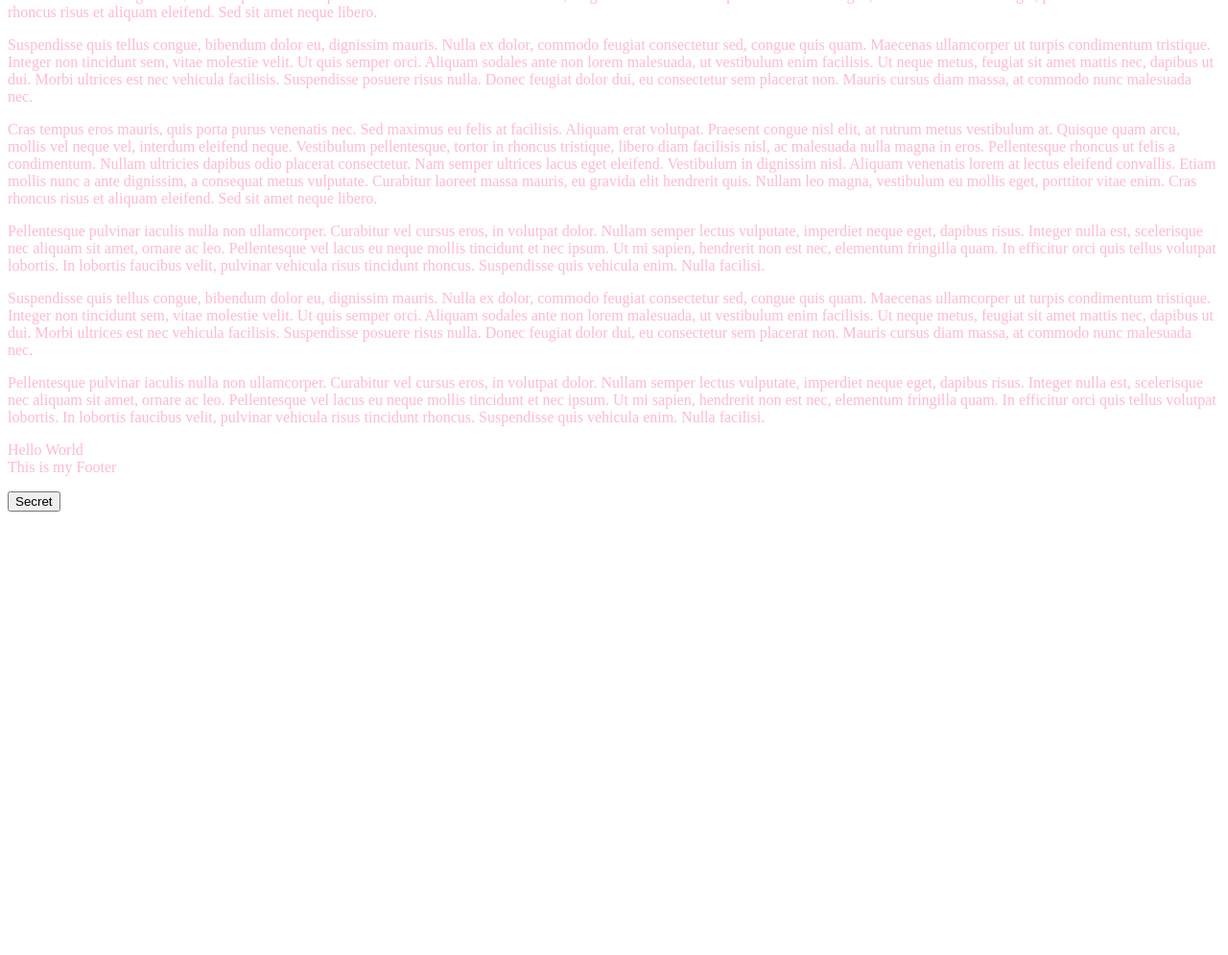
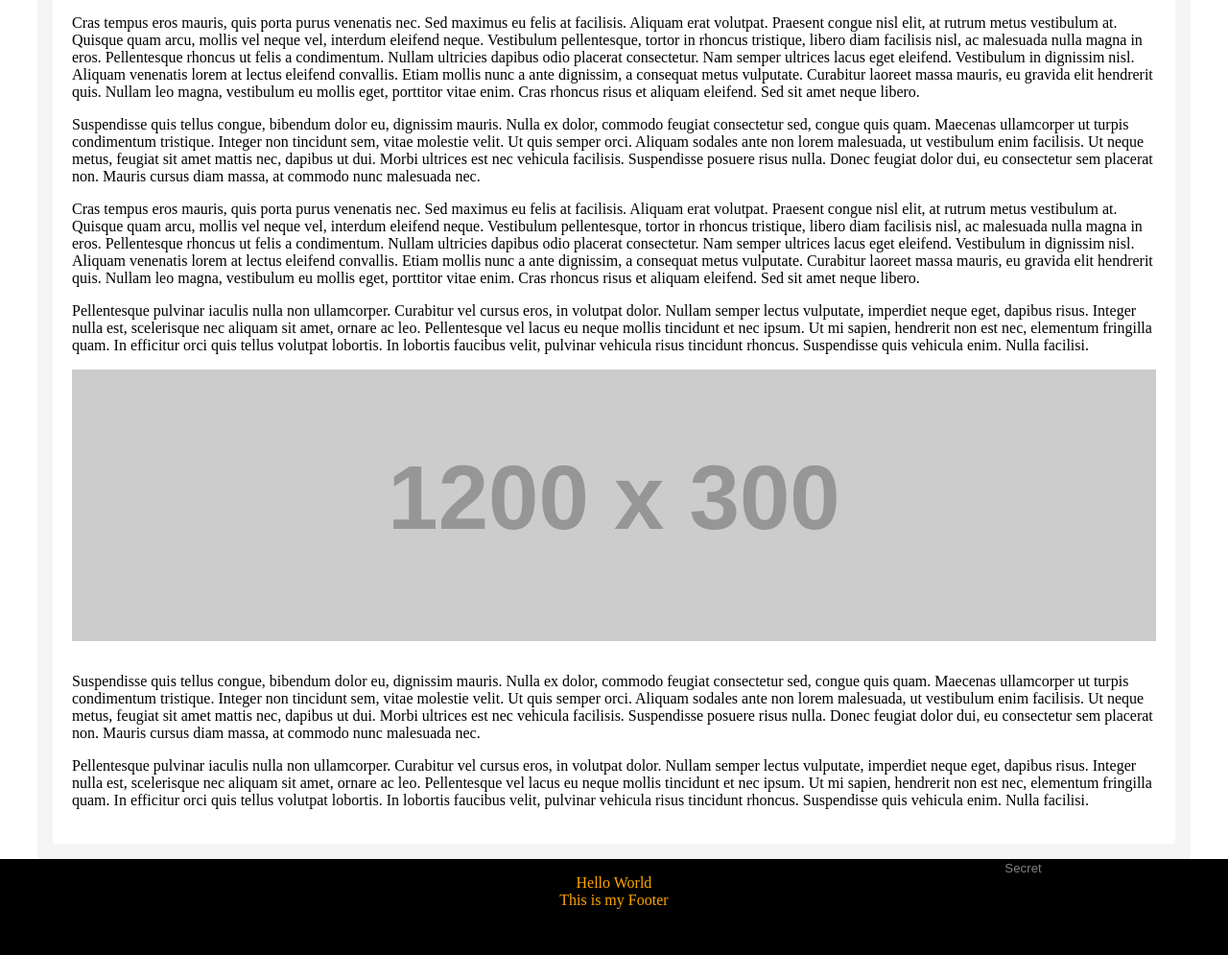
Before and after one commit to NathanTheOtaku/My-New-Site, a PHP site: page / in a window 1280 px wide. Shown: the part 579-1574 px from the top of the page at 96% size. Before the commit the page ends 1112 px from the top, so only its background shows below. Run offline with PHP 8.4, Linux system fonts and the light colour scheme; grey boxes labelled with a size stand in for pictures from a placeholder-image service; style sheets or scripts are compiled from the project's sources; some libraries are stand-ins or nearby versions.

Commit message:
Added css back in

```diff
--- a/sass/style.scss
+++ b/sass/style.scss
@@ -2,5 +2,175 @@ $main-color: #FFBBCC;
 
 body
 {
-  color: $main-color;
+  margin: 0;
 }
+
+.container
+{
+  width: 100%;
+  overflow:auto;
+}
+
+.horz-center
+{
+  margin: 0 auto;
+  max-width: 1170px;
+}
+
+.left
+{
+  float: left;
+}
+
+.right
+{
+  float: right;
+}
+
+/*nav-menuigation*/
+.navbar
+{
+  background-color: #404040;
+  height: 50px;
+  overflow: hidden;
+}
+
+.nav
+{
+  margin: 0;
+  font-family: fantasy;
+}
+
+.nav h1
+{
+  margin:5px 0;
+  float:left;
+  font-size: 2em;
+}
+
+.nav ul
+{
+  display: inline-block;
+}
+
+.nav ul li
+{
+  display: inline;
+  padding: 0 10px;
+}
+
+.nav ul li:not(:last-child)
+{
+  border-right: 1px solid darkgray;
+}
+
+.logo{
+  height: 50px;
+  width: 50px;
+  margin-left: 15px;
+  content:url(http://thecraftchop.bravesites.com/files/others/Pokeball.svg);
+}
+
+.header{
+  margin-right: 25px;
+}
+
+.nav ul li a
+{
+  font-size: 1.1em;
+  text-decoration: none;
+  color: darkgray;
+}
+
+.nav ul li a:hover
+{
+  color: white;
+}
+
+.nav ul-logo
+{
+  top: 50%;
+}
+/*End of nav-menuigation*/
+.content-border
+{
+  /*border-image: url("../_images/content-border.png") 0% 100% repeat;*/
+  border-color: whitesmoke;
+  border-style: solid;
+  border-width: 16px;
+  border-top: none;
+}
+.content
+{
+  padding: 20px;
+  box-sizing: border-box;
+}
+.hero
+{
+  width: 100%;
+  height: 300px;
+  background-repeat: no-repeat;
+  background-size: contain;
+  background-image: url("http://placehold.it/1200x300");
+}
+.vid1{
+  width: 560px;
+  height: 315px;
+  margin: auto;
+  display: flex;
+  flex-wrap: wrap;
+  align-content: center;
+}
+.footer{
+  height: 100px;
+  width: 100%;
+  background-color: black;
+  /*overflow: hidden;*/
+  /*align-items: center;*/
+  /*text-align: center;*/
+}
+
+.column
+{
+  color: orange;
+  float: left;
+  width: 33.33%;
+  height: 100%;
+  text-align: center;
+}
+
+.column input
+{
+  background: none;
+  border: none;
+  background-color: black;
+  color: gray;
+}
+
+/*.column1{
+  height: 70px;
+  width: 100px;
+  color: orange;
+  margin: 20px;
+  background-color: blue;
+  overflow: hidden;
+  display: inline;
+}
+.column2{
+  height: 70px;
+  width: 100px;
+  color: orange;
+  margin: 20px;
+  background-color: blue;
+  overflow: hidden;
+  display: inline;
+}
+.column3{
+  height: 70px;
+  width: 100px;
+  color: orange;
+  margin: 20px;
+  background-color: blue;
+  overflow: hidden;
+  display: inline;
+}*/
```
